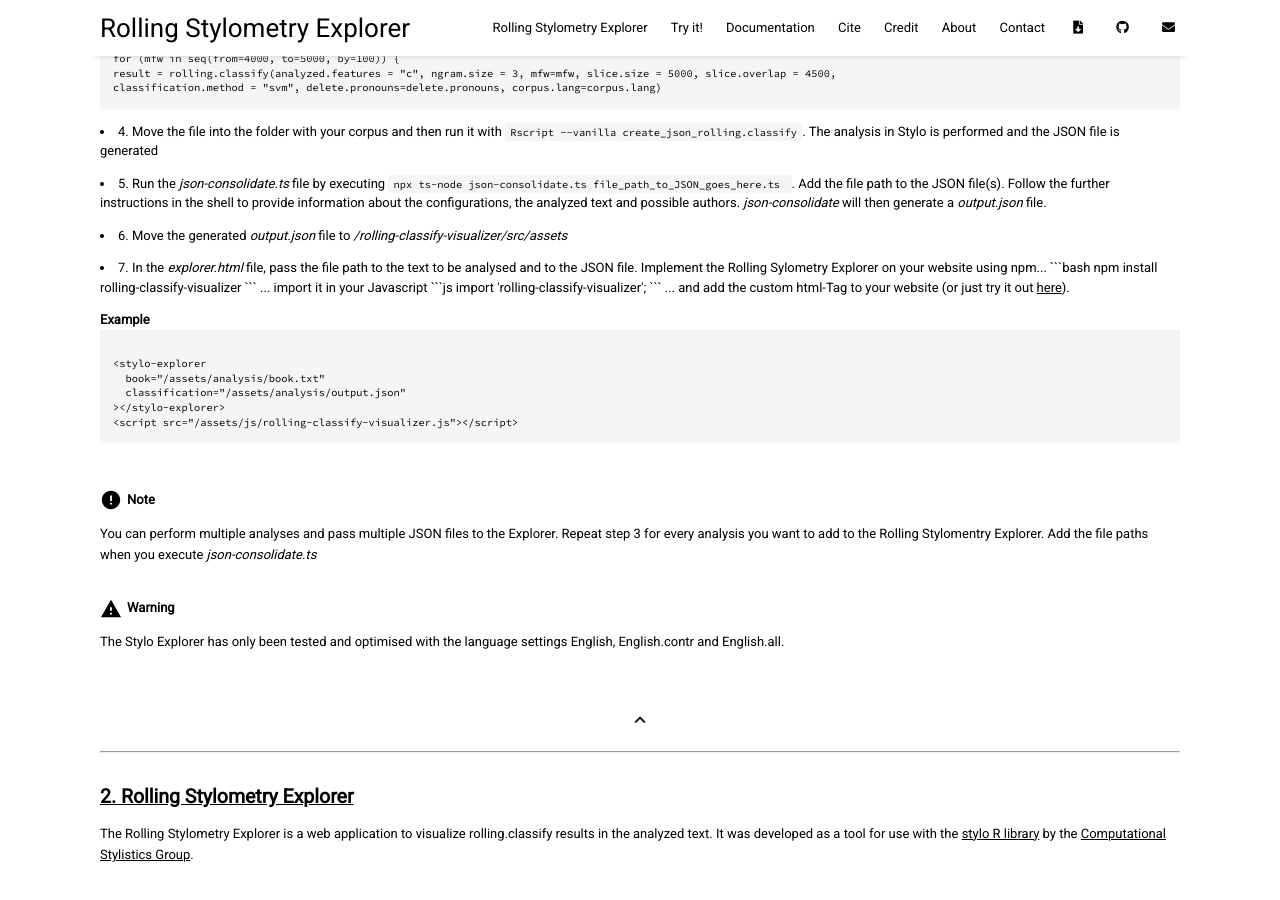
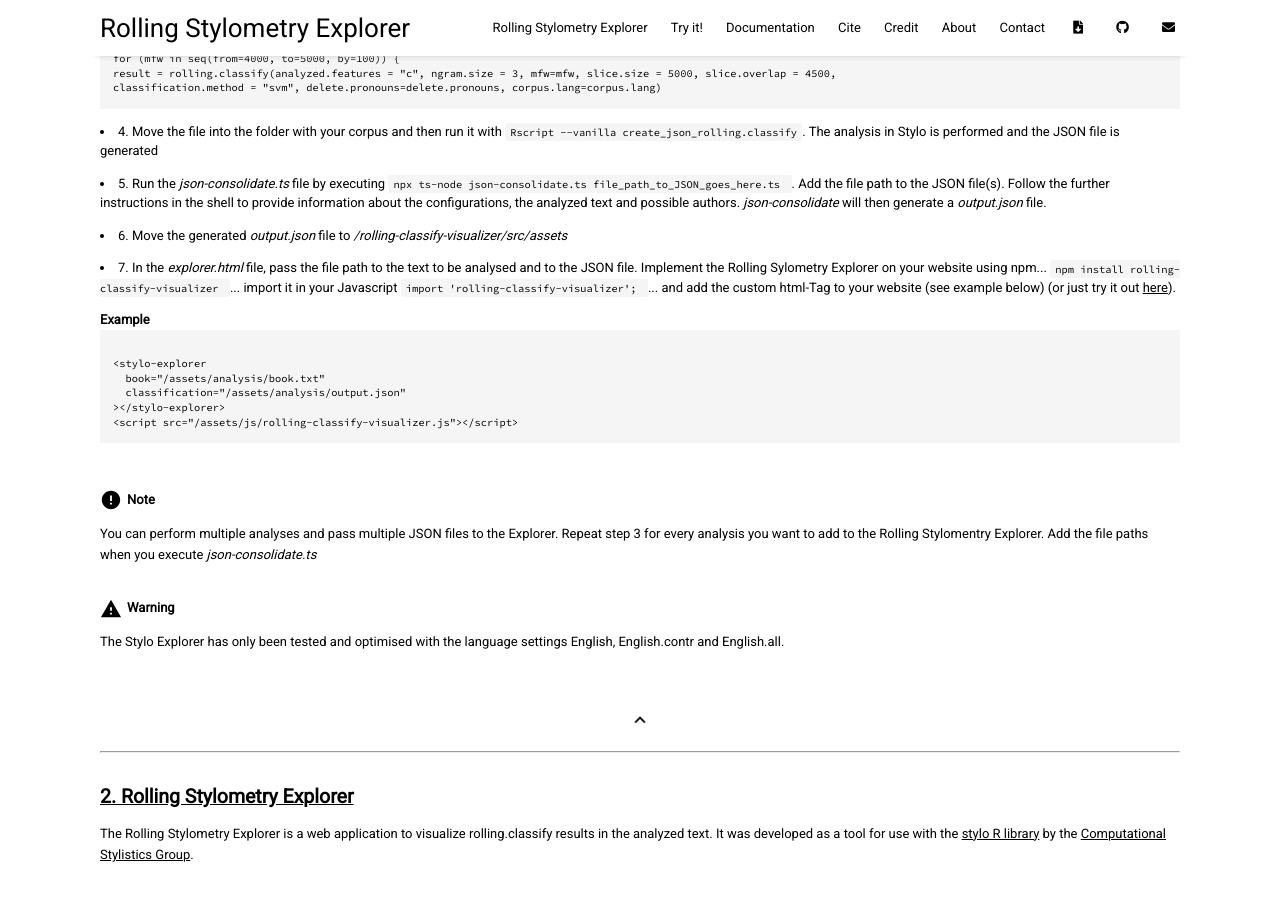
Before and after one commit to stylo-explorer/rolling-stylometry-explorer-website, a Jekyll site: the page built from pages/documentation.md, in a window 1280 px wide and 900 px high, scrolled down 734 px. Built offline with Jekyll 4.4.1, drawn with Linux system fonts in a browser that asks for light colours.

Commit message:
Edited Documentation

````diff
--- a/pages/documentation.md
+++ b/pages/documentation.md
@@ -57,14 +57,14 @@ about the configurations, the analyzed text and possible authors. <i>json-consol
 <li>6. Move the generated <i>output.json</i> file to <i>/rolling-classify-visualizer/src/assets</i>
 <li>7. In the <i>explorer.html</i> file, pass the file path to the text to be analysed and to the JSON file. Implement
 the Rolling Sylometry Explorer on your website using npm...
-```bash
+<code>
 npm install rolling-classify-visualizer
-```
+</code>
 ... import it in your Javascript
-```js
+<code>
 import 'rolling-classify-visualizer';
-```
-... and add the custom html-Tag to your website
+</code>
+... and add the custom html-Tag to your website (see example below)
 (or just try it out <a href="/pages/try-it.html">here</a>).
 </li>
 
````
